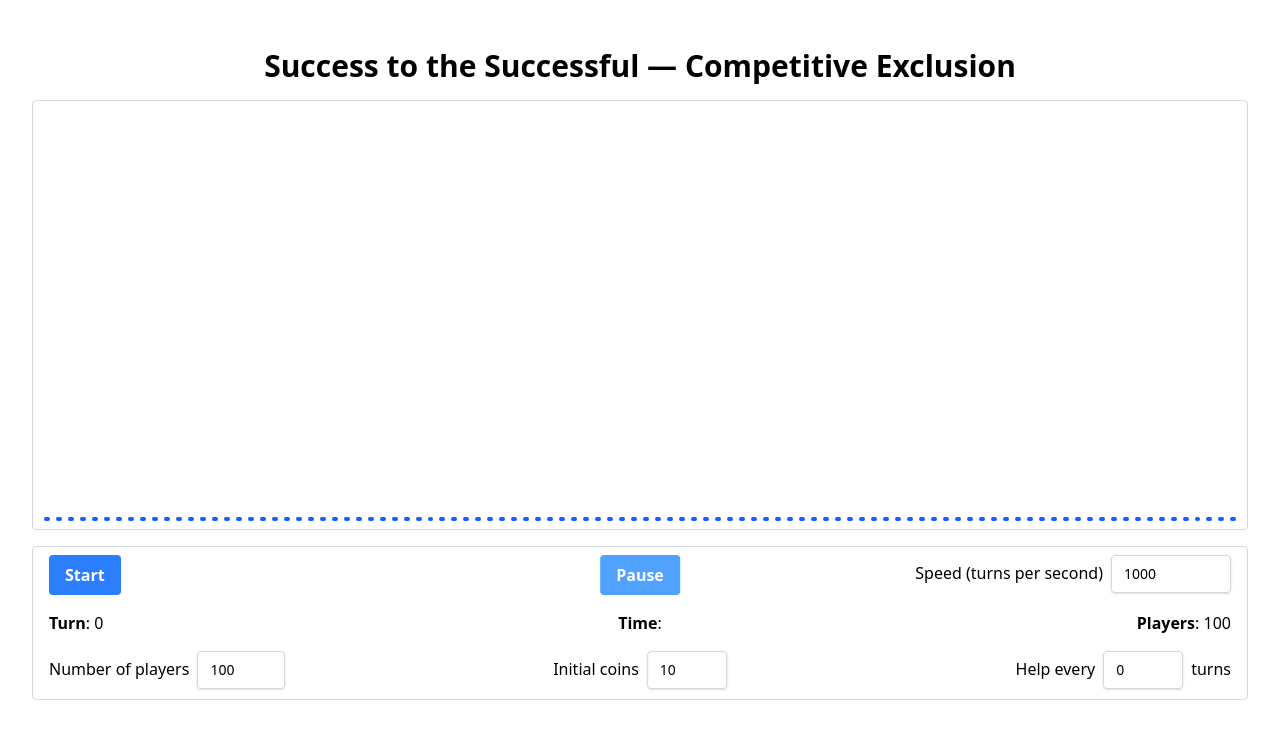
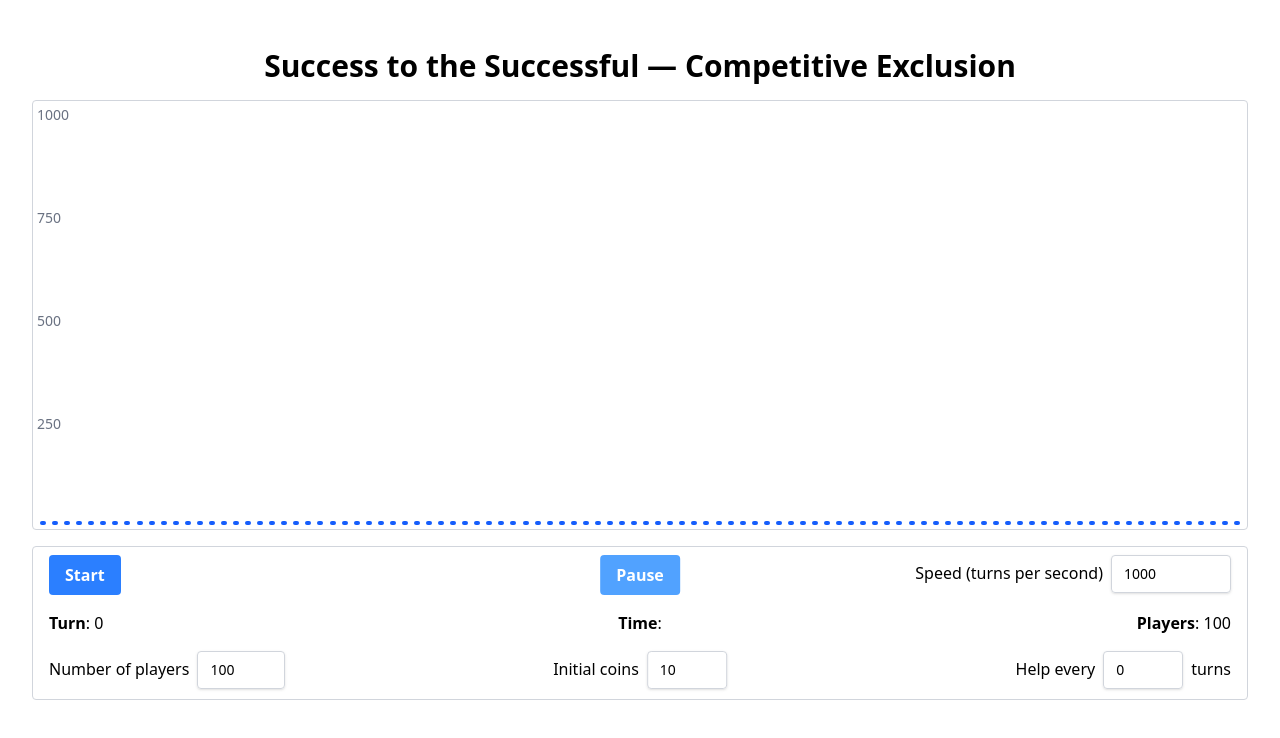
Before and after one commit to lcrespom/winner-game, a React (Vite) app: page / in a window 1280 px wide. Shown: the top 738 px of the page. Built offline with nearby package versions, Linux system fonts and the light colour scheme.

Commit message:
Showing coordinates of Y axis

```diff
--- a/src/components/game-graph.tsx
+++ b/src/components/game-graph.tsx
@@ -5,16 +5,26 @@ interface CoinBarChartProps {
   state: GameState
 }
 
+const YAxisValues: React.FC<{ maxValue: number }> = ({ maxValue }) => {
+  return (
+    <div className="absolute top-1 left-1 h-[calc(100%-1rem)] text-sm text-gray-500">
+      <span className="absolute">{maxValue}</span>
+      <span className="absolute top-1/4">{(maxValue * 3) / 4}</span>
+      <span className="absolute top-1/2">{(maxValue * 1) / 2}</span>
+      <span className="absolute top-3/4">{(maxValue * 1) / 4}</span>
+    </div>
+  )
+}
+
 export const CoinBarChart: React.FC<CoinBarChartProps> = ({ state }) => {
   const { players } = state
   const maxCoins = players.reduce((coins, player) => coins + player.coins, 0)
   // const maxCoins = Math.max(...players.map(p => p.coins), 1)
 
-  //TODO: add values in Y axis
   return (
-    <div className="round-border my-4 box-border flex h-[430px] w-full items-end p-2">
+    <div className="round-border relative my-4 box-border flex h-[430px] w-full items-end p-1">
       {players.map(player => {
-        const barHeight = (player.coins / maxCoins) * 400
+        const barHeight = (player.coins / maxCoins) * 415
         return (
           <div className="flex flex-1 flex-col items-center justify-end" key={player.id}>
             <div
@@ -24,6 +34,7 @@ export const CoinBarChart: React.FC<CoinBarChartProps> = ({ state }) => {
           </div>
         )
       })}
+      <YAxisValues maxValue={maxCoins} />
     </div>
   )
 }
```
